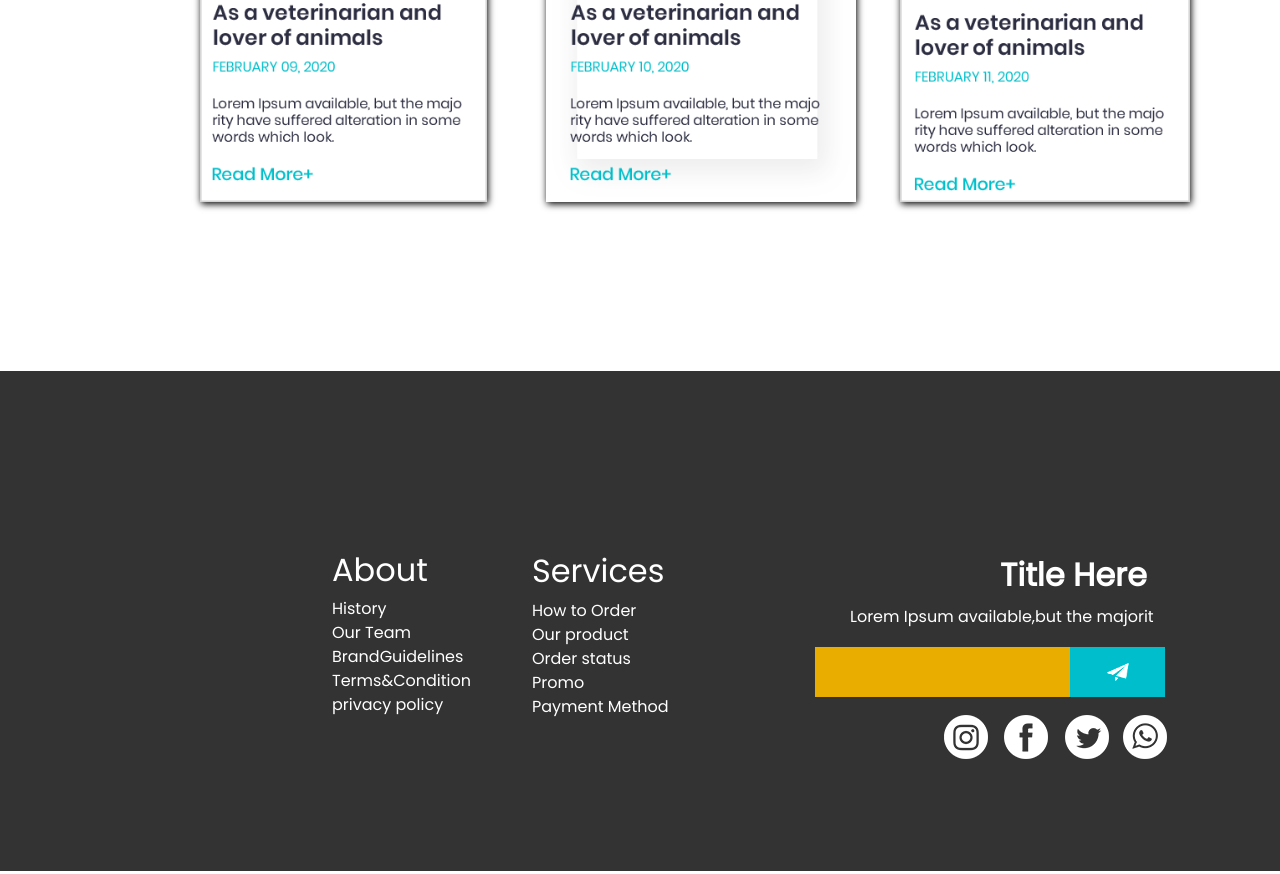
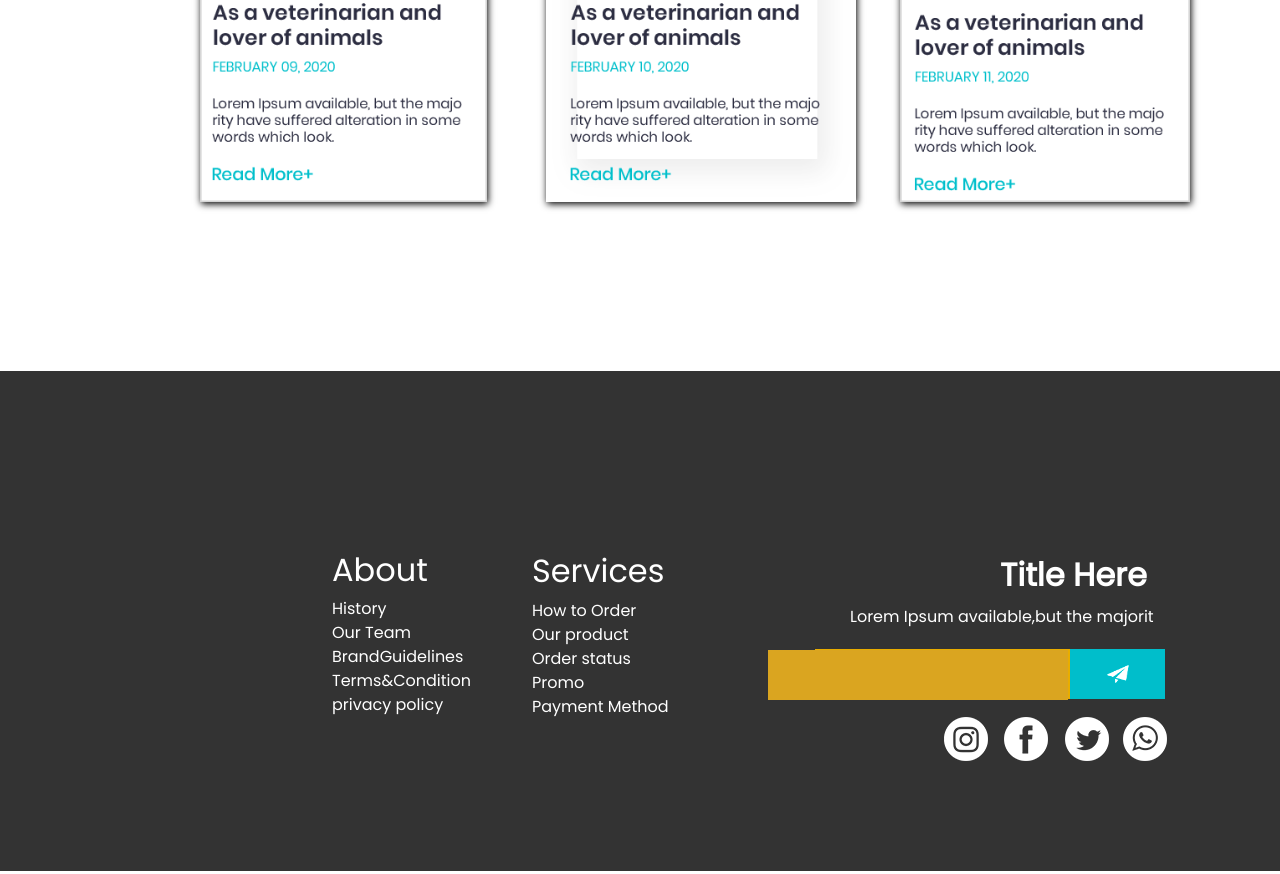
Before and after one commit to vasanthyuv/boot-strap, a plain HTML site: page bootstrap/index.html in a window 1280 px wide. Shown: the part 4946-5820 px from the top of the page. Drawn offline with nearby package versions, Linux system fonts and the light colour scheme.

Commit message:
completed

```diff
--- a/bootstrap/index.html
+++ b/bootstrap/index.html
@@ -242,9 +242,11 @@ Lorem Ipsum available but the majoty
             </div>
             <h2 id="footerh2">Title Here</h2>
             <p id="footerpara">Lorem Ipsum available,but the majorit</p>
-            <img src="asset/footersearch.png" id="footersearch" height="50px">
+         <a href=""  > <img src="asset/footersearch.png" id="footersearch" height="50px"></a>
             <img src="asset/social media.png" id="socialmedia">
+       <input type="text" id="footertxtbox">
         </div>
+
 
 
     </div>
--- a/bootstrap/style.css
+++ b/bootstrap/style.css
@@ -636,3 +636,13 @@ body {
 a {
     text-decoration: none;
 }
+#footertxtbox{
+    position: relative;
+    bottom: 172px;
+    height: 50px;
+    width:300px;
+    border: none;
+    background-color: goldenrod;
+    left: 187px;
+
+}
```
